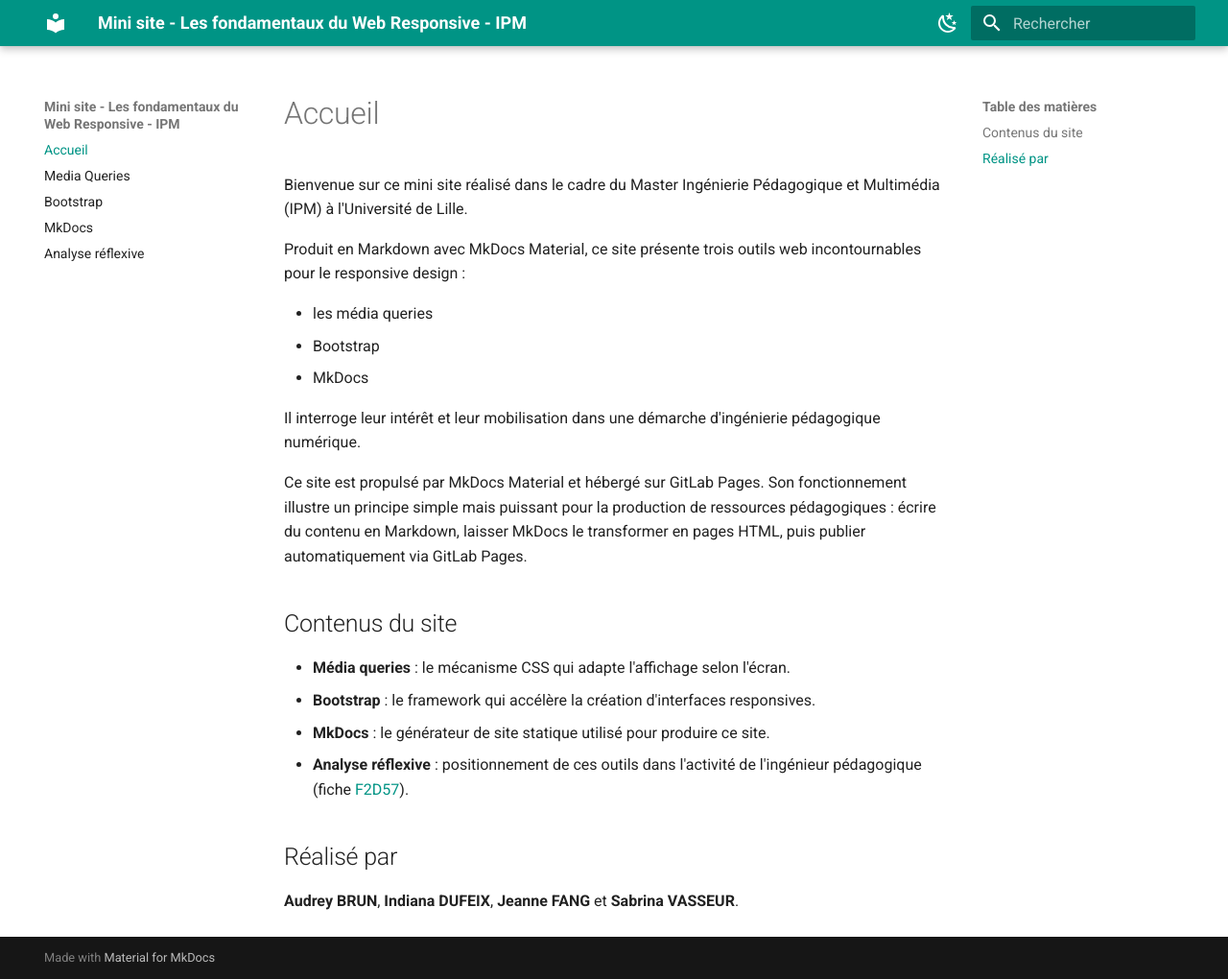
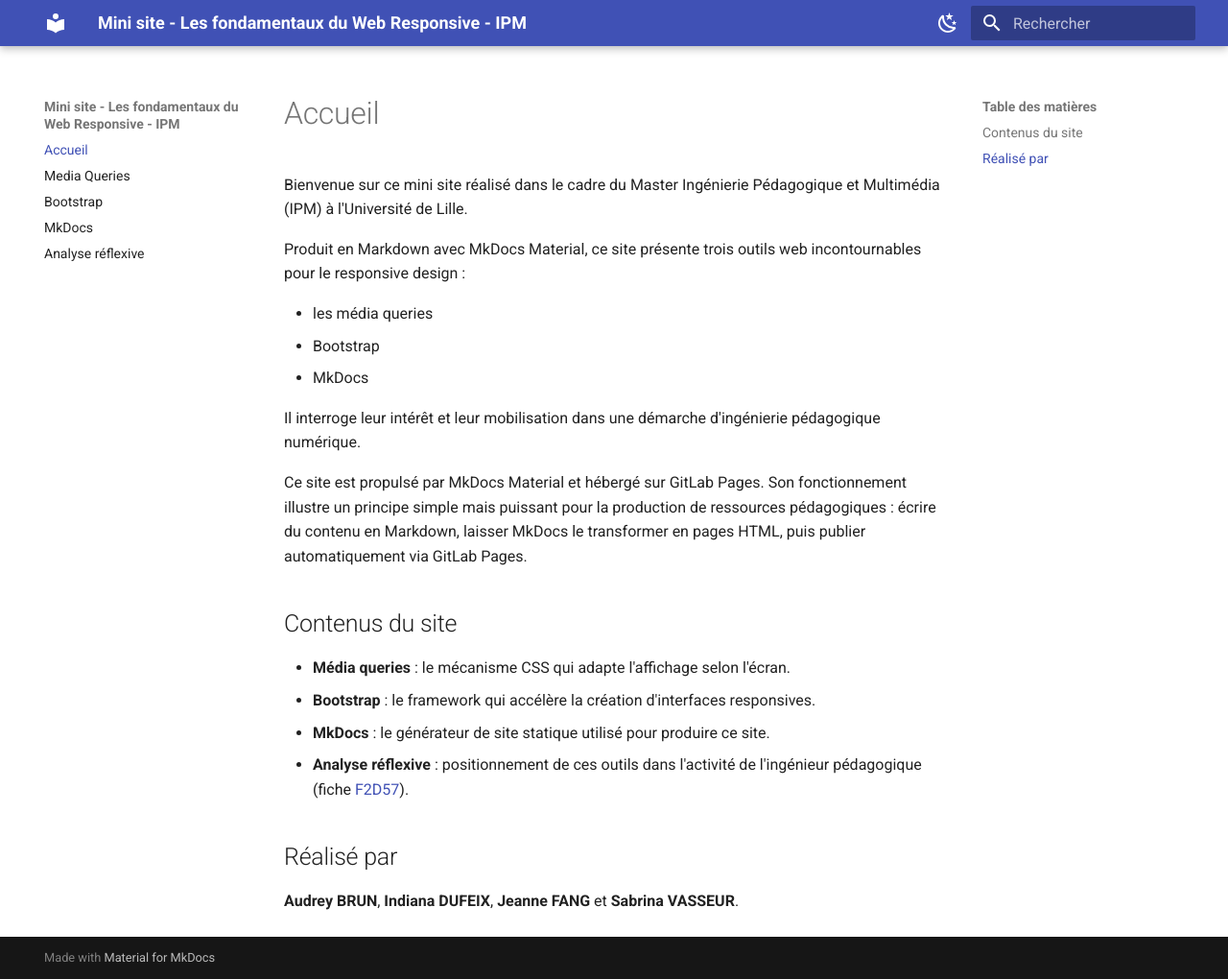
Before and after one commit to audreybrun-bit/tp-mkdocs-responsive-design, an MkDocs documentation site: the page built from docs/index.md, in a window 1280 px wide and 1020 px high. Shown: the whole window at 96% size. Built offline with MkDocs 1.6.1 and Material for MkDocs 9.7.7, drawn with Linux system fonts in a browser that asks for light colours.

Commit message:
Modifier mkdocs.yml

```diff
--- a/mkdocs.yml
+++ b/mkdocs.yml
@@ -8,8 +8,8 @@ theme:
   palette:
     - media: "(prefers-color-scheme: light)"
       scheme: default
-      primary: teal
-      accent: indigo
+      primary: indigo
+      accent: amber
       toggle:
         icon: material/weather-night
         name: Passer au mode sombre
```
